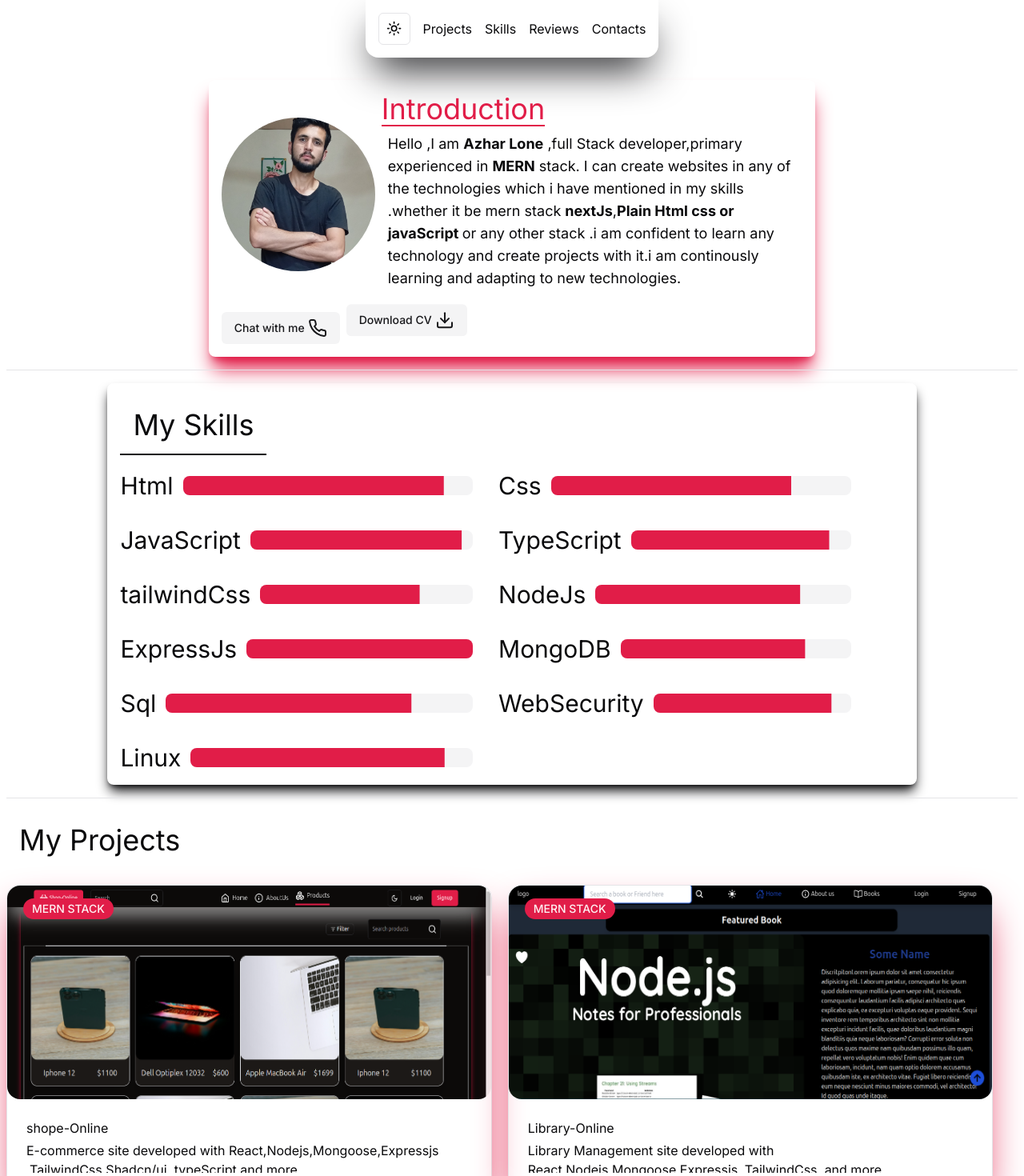
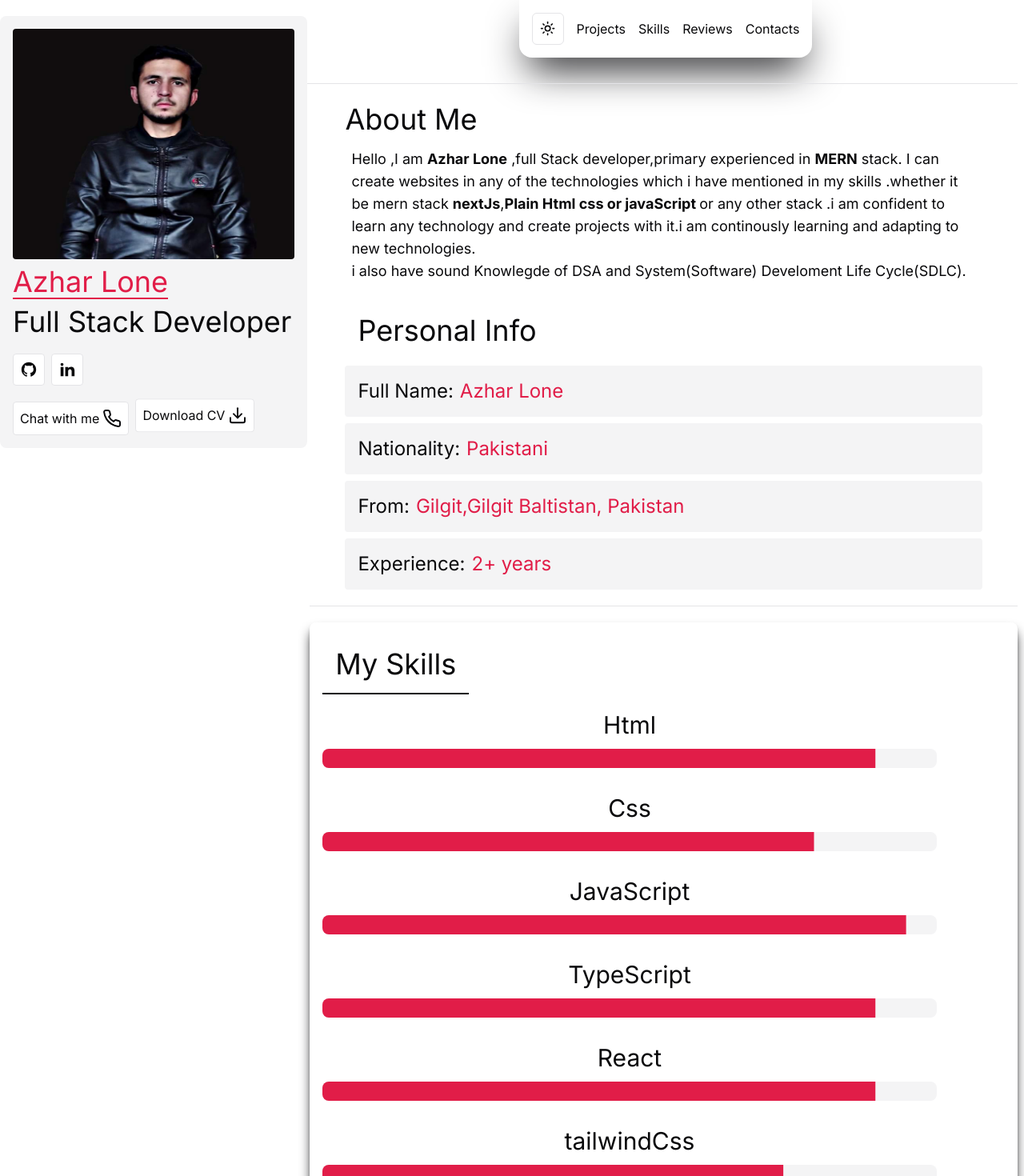
Before and after one commit to Azhar-lone/AzharLone_Portfolio, a Next.js app: page / in a window 1280 px wide. Shown: the top 1470 px of the page at 80% size. Built offline with nearby package versions, Linux system fonts and the light colour scheme.

Commit message:
0.4.6 commit

```diff
--- /dev/null
+++ b/src/app/components/About.tsx
@@ -0,0 +1,35 @@
+const Aboutme: React.FC = () => {
+    return (
+        <div className="mx-auto gap-2 flex flex-col mt-2 w-[90%]">
+            <h1 className=" text-4xl h-fit w-fit  ">
+                About Me
+            </h1>
+            <div className=" text-lg p-2">
+                Hello ,I am <b>Azhar Lone</b> ,full Stack developer,primary
+                experienced in <b>MERN</b> stack. I can create websites in any of
+                the technologies which i have mentioned in my skills .whether it be
+                mern stack <b>nextJs</b>,<b>Plain Html css or javaScript </b>
+                or any other stack .i am confident to learn any technology and
+                create projects with it.i am continously learning and adapting to
+                new technologies. <br />i also have sound Knowlegde of DSA and
+                System(Software) Develoment Life Cycle(SDLC).
+            </div>
+            <div className="mx-auto gap-2 flex flex-col mt-2 w-full">
+                <h2 className="text-4xl p-4">Personal Info</h2>
+                <h1 className="text-2xl flex gap-2 bg-secondary p-4 rounded">
+                    Full Name: <p className="text-primary">Azhar Lone</p>
+                </h1>
+                <h1 className="text-2xl flex gap-2 bg-secondary p-4 rounded">
+                    Nationality: <p className="text-primary">Pakistani</p>
+                </h1>
+                <h1 className="text-2xl flex gap-2 bg-secondary p-4 rounded">
+                    From: <p className="text-primary">Gilgit,Gilgit Baltistan, Pakistan</p>
+                </h1>
+                <h1 className="text-2xl flex gap-2 bg-secondary p-4 rounded">
+                    Experience: <p className="text-primary">2+ years</p>
+                </h1>
+            </div>
+        </div>
+    );
+};
+export default Aboutme
--- a/src/app/components/Experience.tsx
+++ b/src/app/components/Experience.tsx
@@ -3,7 +3,7 @@ import React from "react";
 const Experience: React.FC = () => {
   return (
     <div
-      className="  w-[100%] md:w-[80%] shadow-2xl shadow-primary mx-auto  "
+      className="  w-[100%]  shadow-2xl shadow-primary mx-auto  "
       id="projects"
     >
       <h2 className="text-4xl p-4">Experience</h2>
--- a/src/app/components/Introduction.tsx
+++ b/src/app/components/Introduction.tsx
@@ -1,67 +1,61 @@
+"use client";
 import React from "react";
 import Image from "next/image";
 
 // Framer motion
-// import { motion } from "framer-motion";
 // icons
 import { Phone, Download } from "lucide-react";
+import {
+  RiLinkedinFill,
+  RiGithubFill,
+} from "react-icons/ri";
+
+
 // images
 import AzharLone from "@/Data/Images/AzharLone.jpg";
 
 // Components
-import { Button } from "@/components/ui/button";
-
 const Introduction: React.FC = () => {
   return (
     <div
-      // animate={{
-      //   width: "100%",
-      // }}
-      // initial={{
-      //   width: "0",
-      // }}
-      // transition={{
-      //   delay: 5,
-      // }}
-      className=" transition-all flex flex-col gap-5 p-4 rounded-lg shadow-primary w-[100%] md:w-[60%] mx-auto shadow-xl  "
+
+      className="  transition-all flex flex-col  gap-5 p-4 rounded-lg w-[100%]  mx-auto md:mx-0  md:w-[30%] md:left-0 md:fixed md:top-5   md:bg-secondary"
     >
-      <div className="  gap-2 flex flex-col md:flex-row md:items-none items-center ">
+
+      <div className="  gap-2 flex flex-col   items-center">
         {/* image */}
         <Image
           src={AzharLone}
           alt="Img"
-          className=" rounded-full w-48 h-48    "
+          className="  h-72 w-full rounded   "
         />
 
         {/* Introduction text section */}
 
-        <div>
+        <div className="flex flex-col gap-2 w-full">
           <h1 className="text-primary text-4xl border-b-2 h-fit w-fit border-primary ">
-            Introduction
+            Azhar Lone
           </h1>
-          <div className=" text-lg p-2">
-            Hello ,I am <b>Azhar Lone</b> ,full Stack developer,primary
-            experienced in <b>MERN</b> stack. I can create websites in any of
-            the technologies which i have mentioned in my skills .whether it be
-            mern stack <b>nextJs</b>,<b>Plain Html css or javaScript </b>
-            or any other stack .i am confident to learn any technology and
-            create projects with it.i am continously learning and adapting to
-            new technologies.
-          </div>
+          <h1 className=" text-4xl  h-fit w-fit ">
+            Full Stack Developer
+          </h1>
         </div>
       </div>
-      {/* Buttons */}
       <div className="flex gap-2">
-        <Button className="flex gap-1" variant={"secondary"}>
+        <a href="https://github.com/Azhar-lone" target="_blank"> < RiGithubFill className="size-10  md:bg-background bg-secondary p-2 hover:bg-secondary/50 rounded border md:hover:bg-background/50" /></a>
+        <a href= "https://www.linkedin.com/in/Azhar-lonem" target="_blank"> <  RiLinkedinFill className="size-10  md:bg-background bg-secondary p-2 hover:bg-secondary/50 rounded border md:hover:bg-background/50 " /></a>
+      </div>
+      {/* h2s */}
+      <div className="flex gap-2">
+        <h2 className="flex gap-1 md:bg-background bg-secondary p-2 hover:bg-secondary/50 rounded border md:hover:bg-background/50 hover:cursor-pointer"  >
           Chat with me
           <Phone />
-        </Button>
-        <a href="/AzharResume.pdf" download={"AzharLone_CV.pdf"}>
-          {" "}
-          <Button className="flex gap-1 animate-bounce" variant={"secondary"}>
-            Download CV
-            <Download />
-          </Button>
+        </h2>
+        <a href="/AzharResume.pdf" download={"AzharLone_CV.pdf"}
+          className="flex gap-1 animate-bounce md:bg-background bg-secondary p-2 hover:bg-secondary/50 rounded border md:hover:bg-background/50 "
+        >
+          Download CV
+          <Download />
         </a>
       </div>
     </div>
--- a/src/app/components/Projects.tsx
+++ b/src/app/components/Projects.tsx
@@ -1,5 +1,5 @@
 // Components
-
+import { Button } from "@/components/ui/button";
 // Custom Components
 import ProjectCard from "@/components/myUi/ProjectCard";
 
@@ -13,7 +13,12 @@ const Projects: React.FC = () => {
   return (
     <div className="w-full   " id="projects">
       <h2 className="text-4xl p-4">My Projects</h2>
-
+      <div className="flex gap-2 items-center justify-center">
+        <Button>MERN</Button>
+        <Button variant={"outline"}>NextJs</Button>
+        <Button variant={"outline"}>Fastify</Button>
+        <Button variant={"outline"}>React</Button>
+      </div>
       <div className="flex  gap-5 flex-wrap  flex-row ">
         {projectData.map((project: projectType, index: number) => {
           return <ProjectCard project={project} key={index} />;
--- a/src/app/components/Roles.tsx
+++ b/src/app/components/Roles.tsx
@@ -3,7 +3,7 @@ import React from "react";
 const Roles = () => {
   return (
     <div
-      className="  w-[100%] md:w-[80%] shadow-2xl shadow-secondary-foreground mx-auto  "
+      className="  w-[100%]  shadow-2xl shadow-secondary-foreground mx-auto  "
       id="projects"
     >
       <h2 className="text-4xl p-4">What Can i Do?</h2>
--- a/src/app/components/Skills.tsx
+++ b/src/app/components/Skills.tsx
@@ -1,10 +1,16 @@
 "use client";
 import { Progress } from "@/components/ui/progress";
 import { useEffect, useState } from "react";
+import { IconType } from "react-icons";
+
+// icons
+import { FaReact, FaHtml5, FaCss3, FaJs, FaNodeJs } from "react-icons/fa"
+
 
 interface progressType {
   value: number;
   text: string;
+  Icon?: IconType
 }
 
 export default function Skills() {
@@ -12,18 +18,29 @@ export default function Skills() {
     {
       value: 0,
       text: "Html",
+      Icon: FaHtml5
     },
     {
       value: 0,
       text: "Css",
+      Icon: FaCss3
+
     },
     {
       value: 0,
       text: "JavaScript",
+      Icon: FaJs
+
     },
     {
       value: 0,
       text: "TypeScript",
+    },
+    {
+      value: 0,
+      text: "React",
+      Icon: FaReact
+
     },
     {
       value: 0,
@@ -32,6 +49,8 @@ export default function Skills() {
     {
       value: 0,
       text: "NodeJs",
+      Icon: FaNodeJs
+
     },
     {
       value: 0,
@@ -62,20 +81,23 @@ export default function Skills() {
 
   return (
     <div
-      className=" transition-all flex flex-col gap-5 p-4 rounded-lg shadow-foreground w-[100%] md:w-[80%] mx-auto shadow-lg"
+      className=" transition-all flex flex-col gap-5 p-4 rounded-lg shadow-foreground w-[100%]  mx-auto shadow-lg"
       id="skills"
     >
       <h1 className="text-4xl border-b-2 border-foreground w-fit p-4">
         My Skills
       </h1>
 
-      <div className="flex flex-wrap gap-8 w-[100%] mx-auto ">
+      <div className="flex flex-col flex-wrap gap-8 w-[100%] mx-auto ">
         {progress.map((ele: progressType, i: number) => (
           <div
-            className="flex md:w-[45%] gap-3 items-center flex-col md:flex-row w-[90%]"
+            className="flex gap-3 items-center flex-col  w-[90%]"
             key={i}
-          >
-            <h1 className="text-3xl w-fit">{ele.text}</h1>
+          ><div className="flex gap-2 items-center">
+              <h1 className="text-3xl w-fit">{ele.text}</h1>
+
+              {/* {ele.Icon} */}
+            </div>
             <Progress
               value={ele.value}
               className="h-6 w-[100%] border-foreground"
@@ -103,6 +125,12 @@ let progressArray: progressType[] = [
   {
     value: 90,
     text: "TypeScript",
+  },
+  {
+    value: 90,
+    text: "React",
+    Icon: FaReact
+
   },
   {
     value: 75,
--- a/src/app/page.tsx
+++ b/src/app/page.tsx
@@ -4,11 +4,19 @@ import Skills from "./components/Skills";
 import Reviews from "./components/Reviews";
 import Experience from "./components/Experience";
 import Roles from "./components/Roles";
+import Aboutme from "./components/About";
+
+
+import Container from "@/components/myUi/Container";
 export default function Home() {
   return (
     <div className=" flex flex-col gap-4 w-[100%] mt-5 p-2">
       <Introduction />
       <hr />
+      <Container className="flex flex-col gap-5">
+        <Aboutme />
+        <hr />
+
         <Skills />
         <hr />
         <Projects />
@@ -19,6 +27,7 @@ export default function Home() {
         <hr />
         <Reviews />
         <hr />
+      </Container>
     </div>
   );
 }
--- /dev/null
+++ b/src/components/myUi/Container.tsx
@@ -0,0 +1,32 @@
+import React from 'react'
+
+
+interface ContainerProps {
+    children: React.ReactNode;
+    className?: string
+
+}
+
+const Container: React.FC<ContainerProps> = ({
+    children,
+    className
+}) => {
+    return (
+
+        // due to sidebar on medium screen move container from left 11% and
+        // also make it width 85% to have 5% margin from sidebar
+        // top one is for all
+        // first is for large screen
+        // second is for medium screen
+        // third is for small screen
+        <div
+            className={`
+           mb-[3vh] mx-auto
+            md:w-[70%] md:ml-auto md:mx-0
+w-full           ${className}
+            `}
+        >{children}</div>
+    )
+}
+
+export default Container
--- a/src/components/myUi/Footer.jsx
+++ b/src/components/myUi/Footer.jsx
@@ -11,10 +11,11 @@ import {
   RiGoogleFill,
 } from "react-icons/ri";
 
-
+import Container from "./Container";
 
 const Footer = () => {
   return (
+    <Container>
       <div
         className="relative bottom-0  items-center flex-col flex justify-center gap-4 p-2  border-t-2 border-foreground shadow-2xl shadow-primary mt-5 "
         id="contacts"
@@ -37,6 +38,7 @@ const Footer = () => {
           })}
         </div>
       </div>
+    </Container>
   );
 };
 
--- a/src/components/myUi/Nav.tsx
+++ b/src/components/myUi/Nav.tsx
@@ -9,7 +9,7 @@ import Link from "next/link";
 
 //My components
 import { ModeToggle } from "./dark-mode";
-
+import Container from "./Container";
 let NavItems = [
   {
     text: "Projects",
@@ -31,6 +31,7 @@ let NavItems = [
 
 const Nav: React.FC = () => {
   return (
+    <Container>
       <div
         className={` mx-auto w-fit shadow-2xl shadow-secondary-foreground p-4 rounded-b-2xl flex items-center gap-4 `}
       >
@@ -42,6 +43,7 @@ const Nav: React.FC = () => {
           </Link>
         ))}
       </div>
+    </Container>
   );
 };
 
--- a/src/components/myUi/Review.tsx
+++ b/src/components/myUi/Review.tsx
@@ -14,7 +14,7 @@ interface review {
 }
 const Review: React.FC<review> = ({ review }) => {
   return (
-    <div className="flex   flex-col md:w-[48%] w-[99%] shadow-xl shadow-foreground rounded">
+    <div className="flex   flex-col  w-[99%] shadow-xl shadow-foreground rounded">
       {/* Owner Info */}
 
       <div className="flex justify-between md:w-[70%] p-3">
```
Also changed, not shown: src/Data/Images/AzharLone.jpg, src/app/components/Languages.tsx (added), 1 other file (tests, documents, lock files or other folders). Lines whose indentation alone changed are shown as unchanged.
